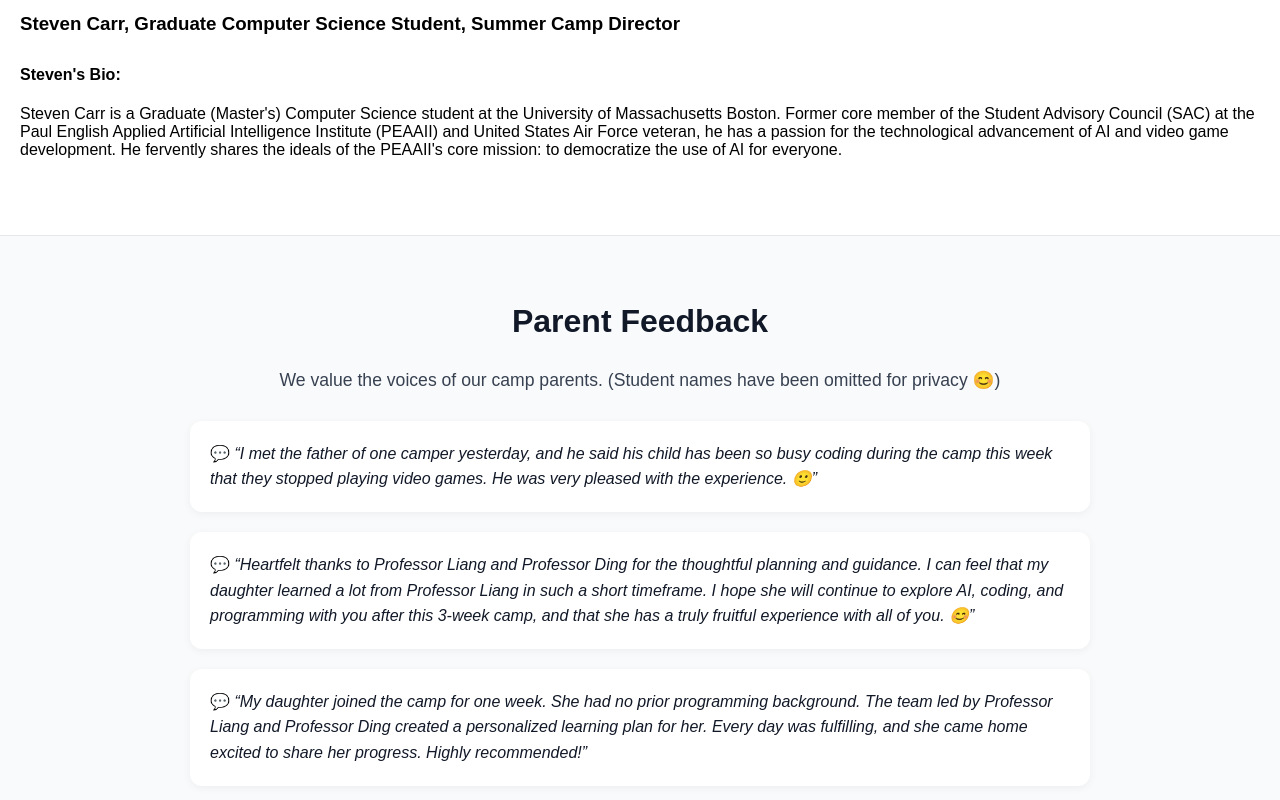
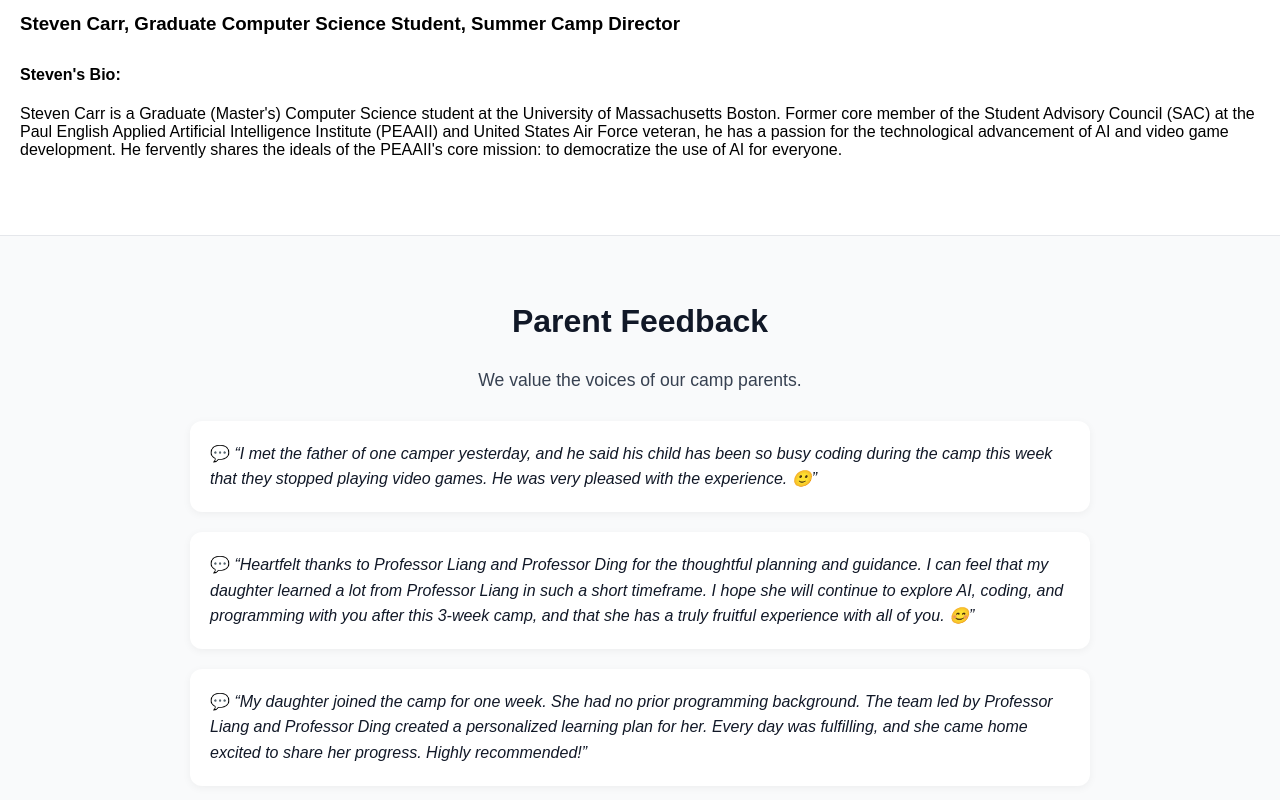
Before and after one commit to umb-ai-institute/hs-summer-camp-info, a plain HTML site: page index.html in a window 1280 px wide. Shown: the part 3866-4666 px from the top of the page. Drawn offline with Linux system fonts and the light colour scheme.

Commit message:
feedback section update

```diff
--- a/index.html
+++ b/index.html
@@ -201,7 +201,7 @@ https://forms.office.com/r/a6tiJa63Da
   <div style="max-width:900px; margin:0 auto; text-align:center;">
     <h2 style="font-size:2em; margin-bottom:20px; color:#111827;">Parent Feedback</h2>
     <p style="font-size:1.1em; color:#374151; margin-bottom:30px;">
-      We value the voices of our camp parents. (Student names have been omitted for privacy 😊)
+      We value the voices of our camp parents.
     </p>
 
     <div style="text-align:left; font-size:1em; color:#111827; line-height:1.6; background:#fff; border-radius:12px; padding:20px; margin-bottom:20px; box-shadow:0 2px 8px rgba(0,0,0,0.05);">
```
